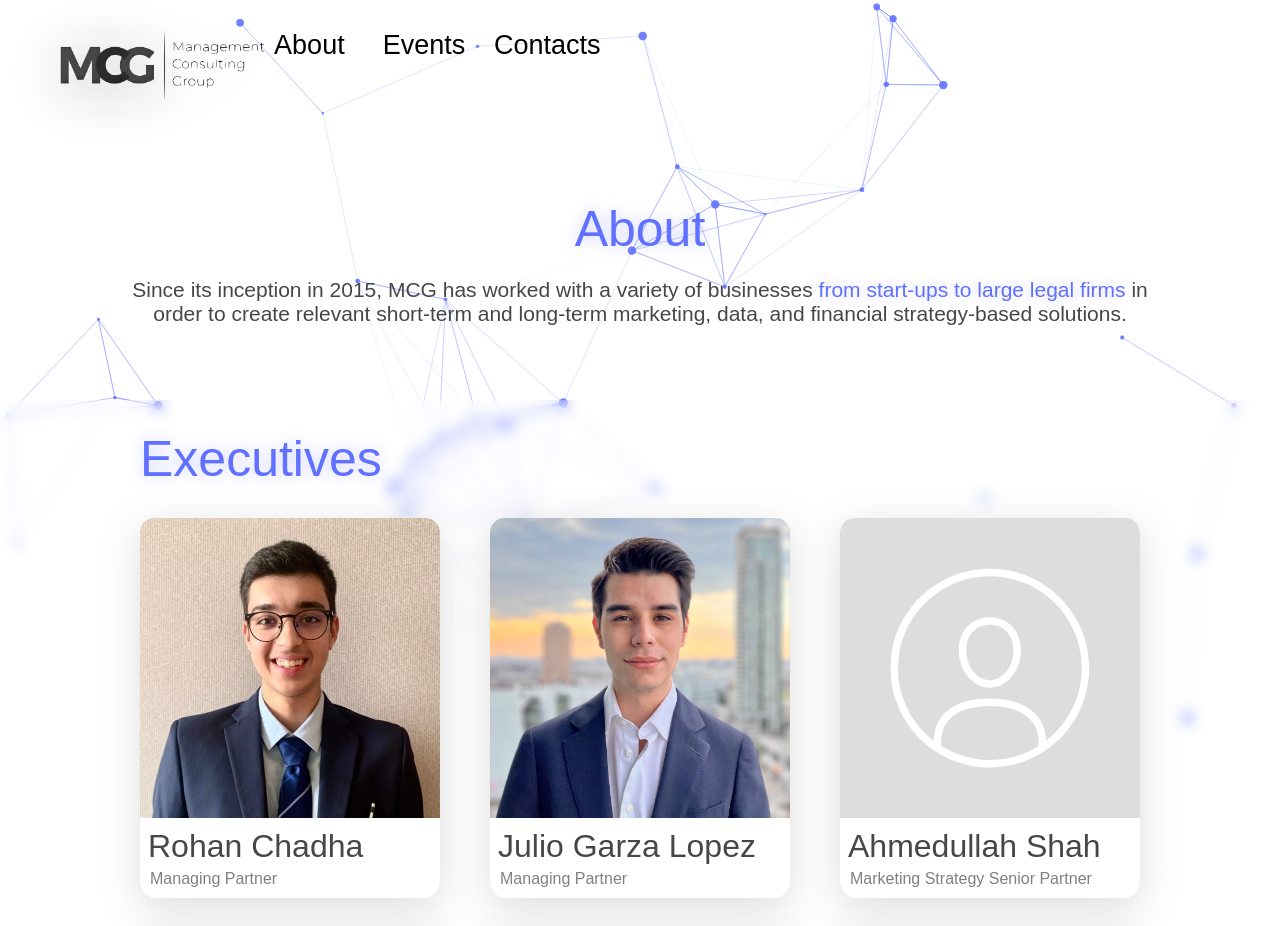
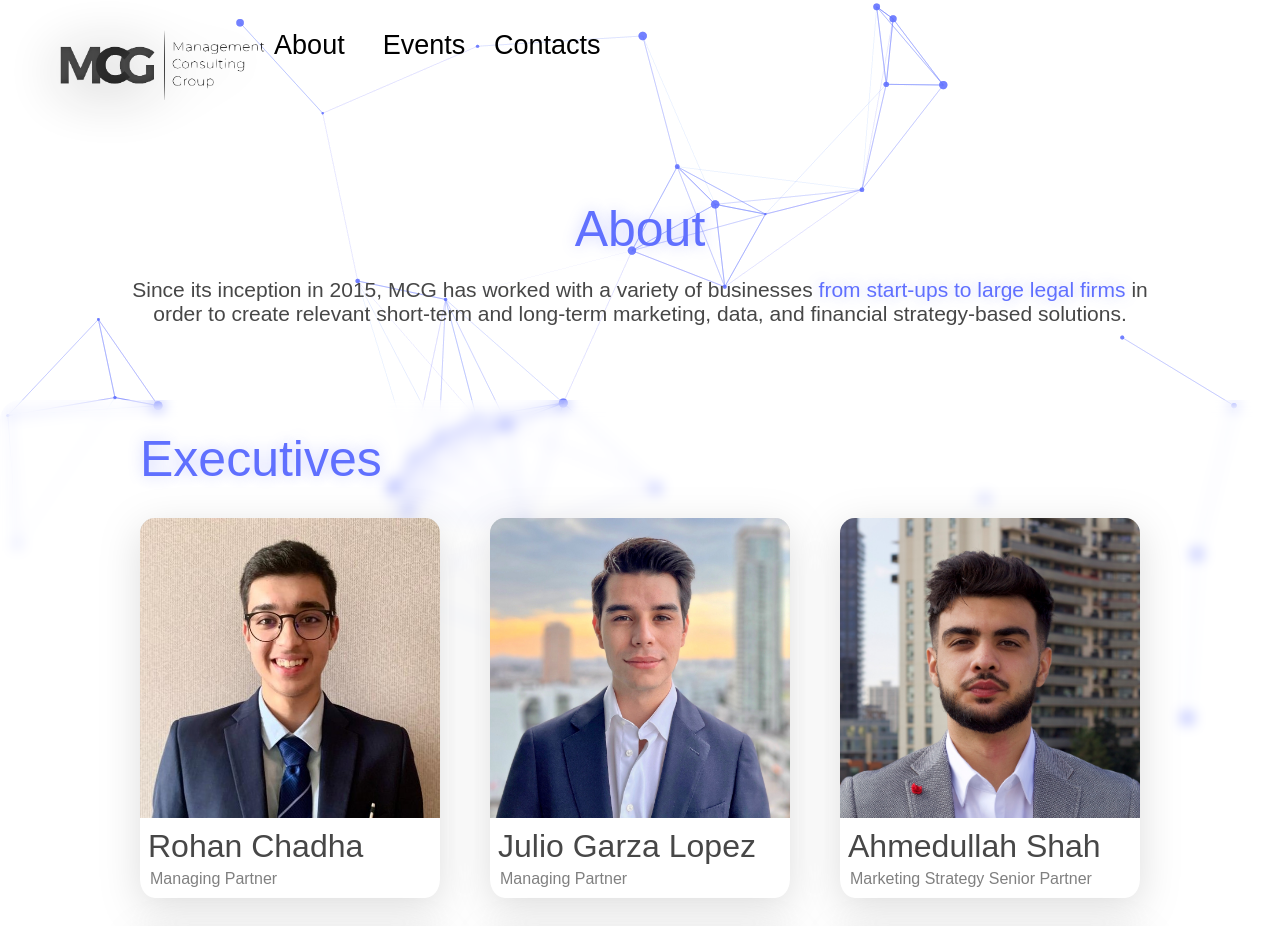
Before and after one commit to HarryZ7G/MCG-Site, a React (Create React App) app: page /about in a window 1280 px wide. Shown: the top 926 px of the page. Built offline with nearby package versions, Linux system fonts and the light colour scheme.

Commit message:
Added headshot for Ahmed

```diff
--- a/src/pages/About/About.js
+++ b/src/pages/About/About.js
@@ -5,6 +5,7 @@ import "./About.css";
 import Rohan from "../../media/Headshots/Rohan Chadha.jpg";
 import Julio from "../../media/Headshots/Julio Harza Lopez.jpg";
 import Emma from "../../media/Headshots/Emma Huang.jpg";
+import Ahmed from "../../media/Headshots/Ahmedullah Shah.jpg";
 import Harry from "../../media/Headshots/Harry Geng.jpeg";
 import Sooraj from "../../media/Headshots/Sooraj Ruparelia.jpg";
 import Sumedha from "../../media/Headshots/Sumedha Sampath.jpeg";
@@ -74,6 +75,7 @@ function About(props) {
     <Member
       name="Ahmedullah Shah"
       title="Marketing Strategy Senior Partner"
+      picture={Ahmed}
       link="https://www.linkedin.com/in/ahmedullah-shah-966650152/"
     />,
     <Member
```
Also changed, not shown: src/media/Headshots/Ahmedullah Shah.jpg (added).
